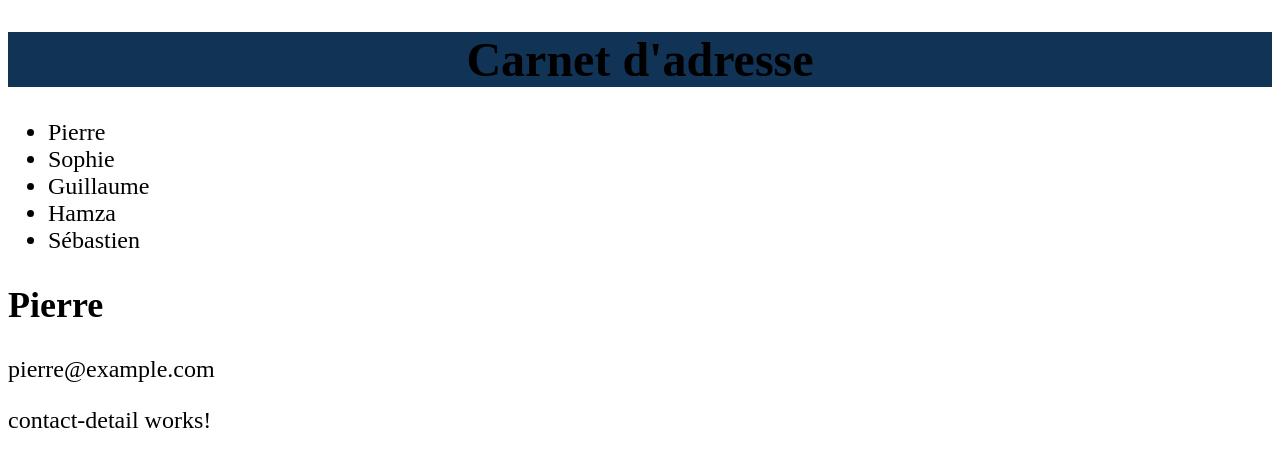
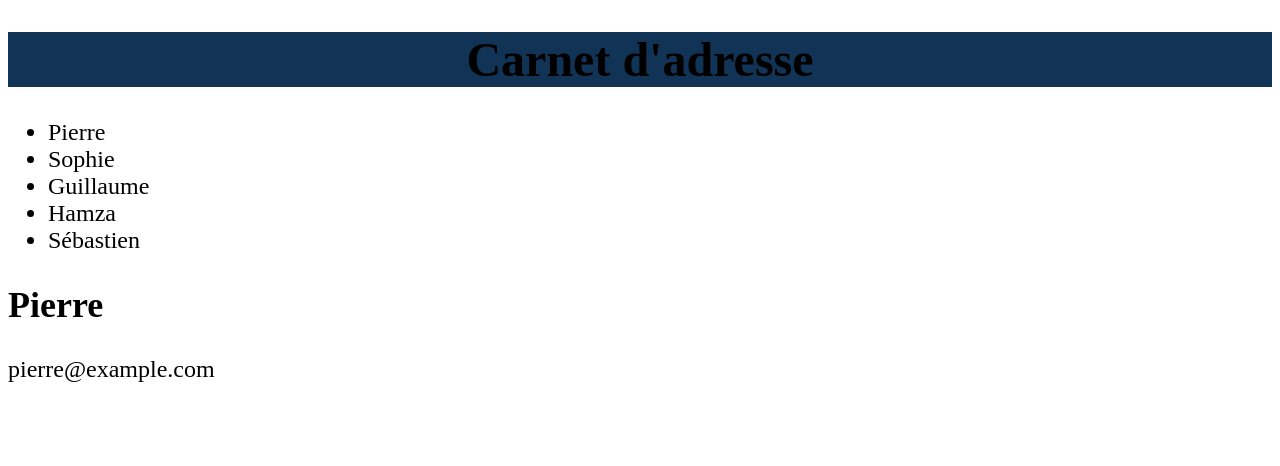
Before and after one commit to pbreteche/ng210208, an Angular app: page / in a window 1280 px wide. Shown: the top 466 px of the page. Built offline with nearby package versions, Linux system fonts and the light colour scheme.

Commit message:
move detail to detail-component

```diff
--- a/src/app/app.component.html
+++ b/src/app/app.component.html
@@ -6,9 +6,4 @@
   </li>
 </ul>
 
-<article>
-  <h2>{{ current.name }}</h2>
-  <p>{{ current.email }}</p>
-</article>
-
-<app-contact-detail></app-contact-detail>
+<app-contact-detail [contact]="current"></app-contact-detail>
--- a/src/app/contact-detail/contact-detail.component.html
+++ b/src/app/contact-detail/contact-detail.component.html
@@ -1 +1,4 @@
-<p>contact-detail works!</p>
+<article>
+    <h2>{{ contact?.name }}</h2>
+    <p>{{ contact?.email }}</p>
+</article>
--- a/src/app/contact-detail/contact-detail.component.ts
+++ b/src/app/contact-detail/contact-detail.component.ts
@@ -1,15 +1,12 @@
-import { Component, OnInit } from '@angular/core';
+import { Contact } from './../../model/contact';
+import { Component, Input } from '@angular/core';
 
 @Component({
   selector: 'app-contact-detail',
   templateUrl: './contact-detail.component.html',
   styleUrls: ['./contact-detail.component.scss']
 })
-export class ContactDetailComponent implements OnInit {
-
-  constructor() { }
-
-  ngOnInit(): void {
-  }
+export class ContactDetailComponent {
+  @Input() contact: Contact|null = null;
 
 }
```
